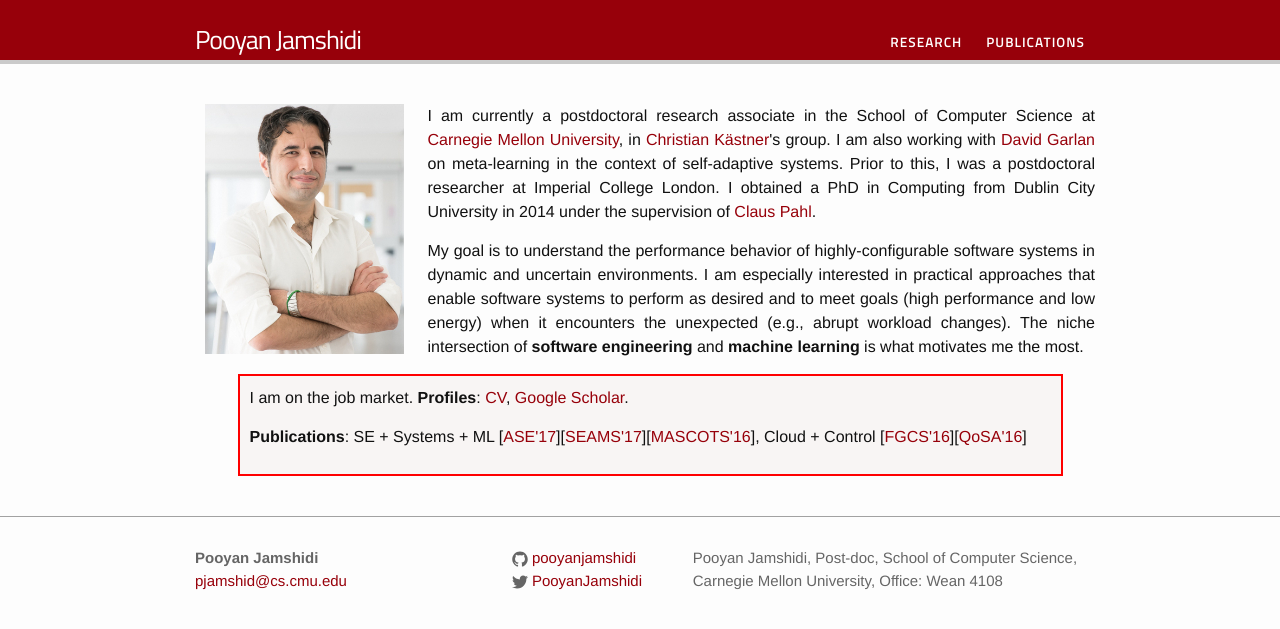
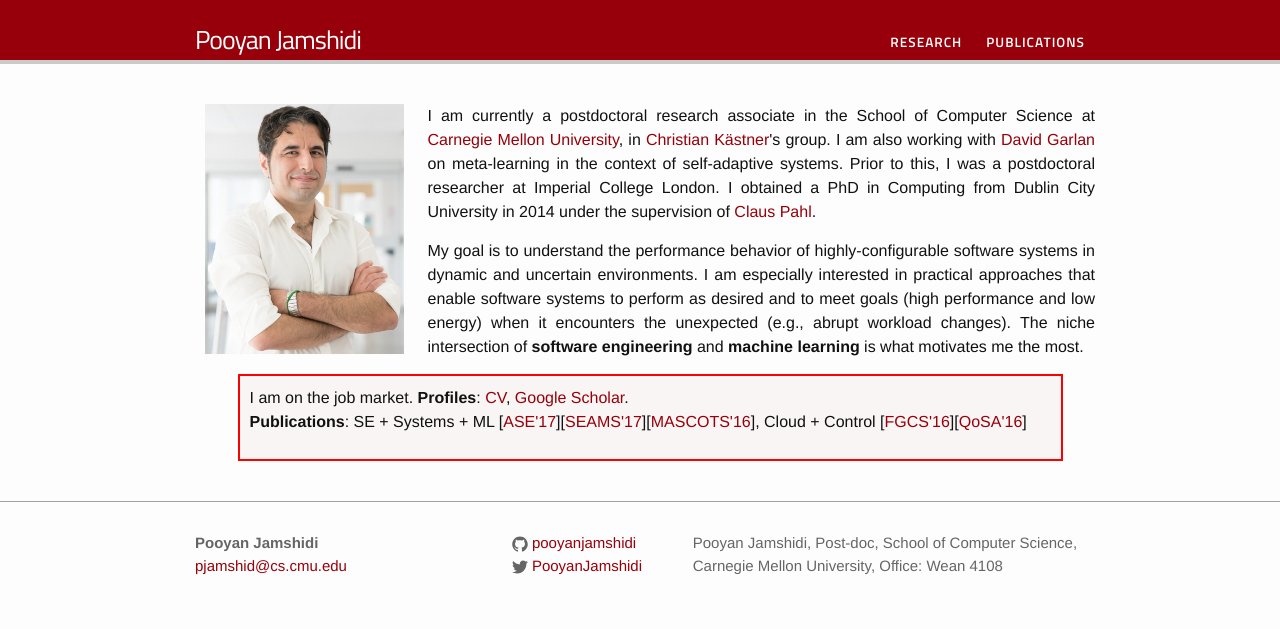
Before and after one commit to pooyanjamshidi/pooyanjamshidi.github.io, a Jekyll site: the page built from index.html, in a window 1280 px wide. Shown: the top 629 px of the page. Built offline with Jekyll 4.4.1, drawn with Linux system fonts in a browser that asks for light colours.

Commit message:
editted publications

```diff
--- a/index.html
+++ b/index.html
@@ -24,9 +24,7 @@
 	<div class="emph-border">
     <p align=justify>
     I am on the job market.
-    <b>Profiles</b>: <a href="{{ "/resources/cv/cv_pooyan_jamshidi.pdf" |  prepend: site.baseurl }}">CV</a>, <a href="http://scholar.google.com/citations?hl=en&user=Jre2RUQAAAAJ">Google Scholar</a>.
-    </p>
-    <p align=justify>
+    <b>Profiles</b>: <a href="{{ "/resources/cv/cv_pooyan_jamshidi.pdf" |  prepend: site.baseurl }}">CV</a>, <a href="http://scholar.google.com/citations?hl=en&user=Jre2RUQAAAAJ">Google Scholar</a>. <br />
     <b>Publications</b>: SE + Systems + ML [<a href="https://arxiv.org/pdf/1709.02280">ASE'17</a>][<a href="https://arxiv.org/pdf/1704.00234">SEAMS'17</a>][<a href="https://arxiv.org/pdf/1606.06543">MASCOTS'16</a>], Cloud + Control [<a href="{{ "/resources/publications/FGCS16.pdf" |  prepend: site.baseurl }}">FGCS'16</a>][<a href="{{ "/resources/publications/QoSA16.pdf" |  prepend: site.baseurl }}">QoSA'16</a>]
     </p>
     </div>
```
